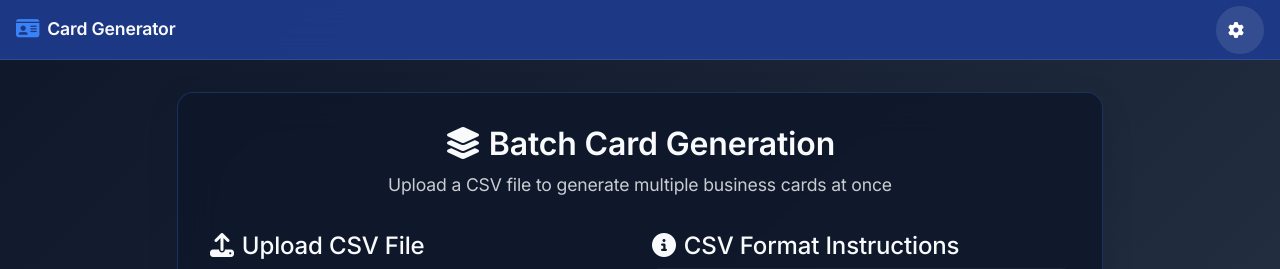
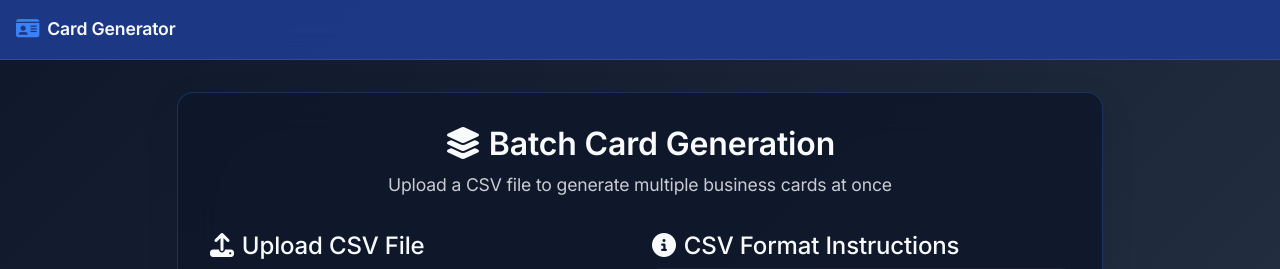
Before and after one commit to julisunkan/cardtico, a Flask app: page /batch in a window 1280 px wide. Shown: the top 269 px of the page. Run offline with Flask 3, Linux system fonts and the light colour scheme.

Commit message:
Remove the settings icon from the application header
Remove the settings button and its associated icon from the header element in the layout template.

Replit-Commit-Author: Agent
Replit-Commit-Session-Id: c3c1e961-2760-4907-b2c2-da8feba171a0
Replit-Commit-Checkpoint-Type: full_checkpoint
Replit-Commit-Screenshot-Url: https://storage.googleapis.com/screenshot-production-us-central1/659e2699-1179-405b-a04f-51444be5838f/c3c1e961-2760-4907-b2c2-da8feba171a0/WUuKTst

```diff
--- a/templates/layout.html
+++ b/templates/layout.html
@@ -31,11 +31,6 @@
             <div class="app-title">
                 <i class="fas fa-id-card app-icon"></i>
                 <span>Card Generator</span>
-            </div>
-            <div class="header-actions">
-                <button class="btn btn-sm btn-outline-light" id="settingsBtn">
-                    <i class="fas fa-cog"></i>
-                </button>
             </div>
         </div>
     </header>
```
